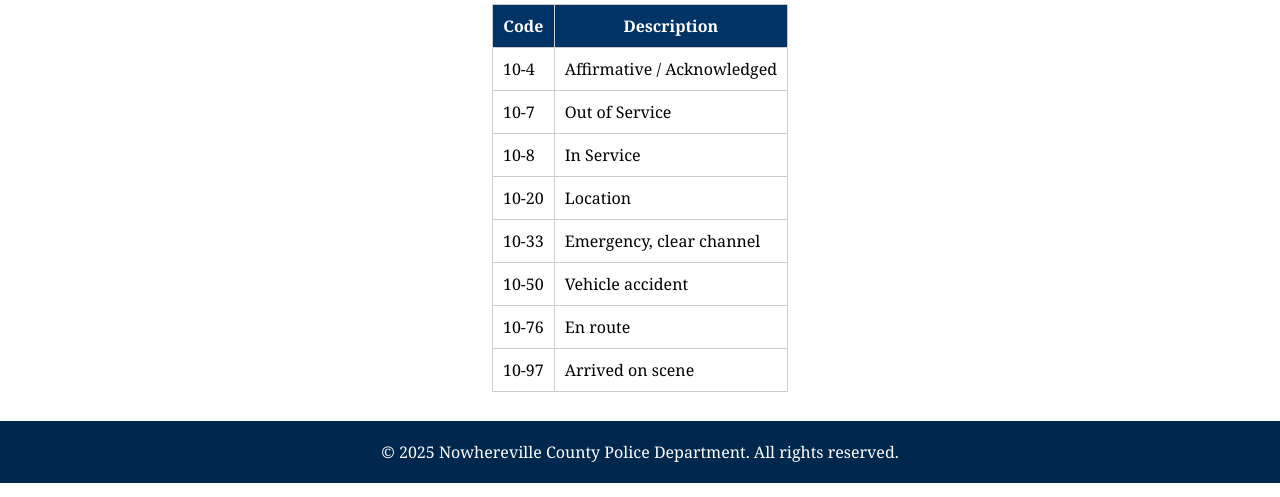
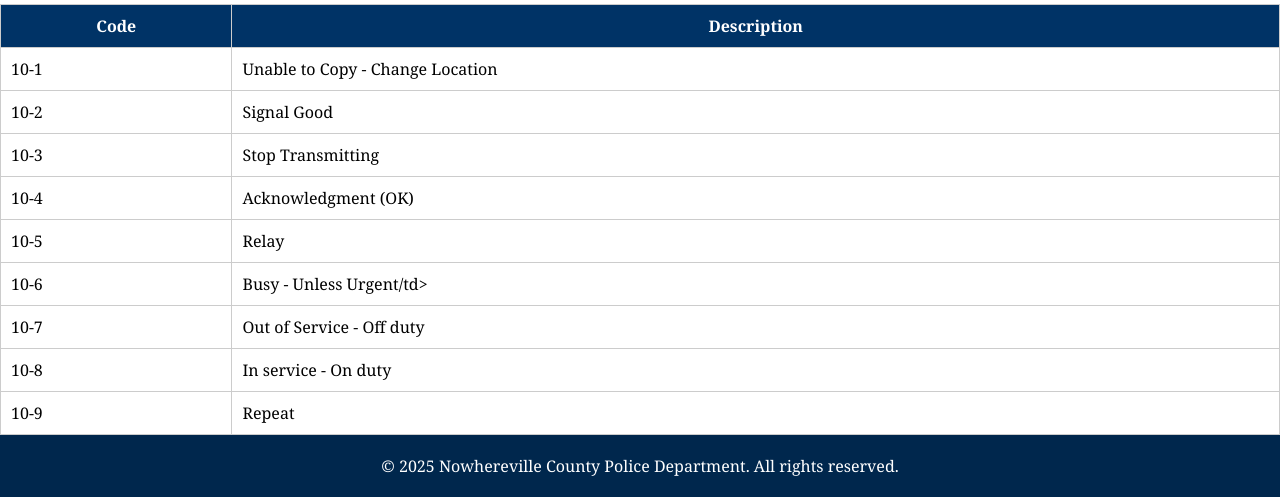
Before and after one commit to NVCPD/nowhereville-pd-site, a plain HTML site: page 10codes.html in a window 1280 px wide. Shown: the part 317-814 px from the top of the page. Drawn offline with Linux system fonts and the light colour scheme.

Commit message:
Update 10codes.html
UPDATED 10-CODES

added "1-9" header uhhh ill make the rest now :3

```diff
--- a/10codes.html
+++ b/10codes.html
@@ -68,19 +68,29 @@
     <a href="10codes.html">10-Codes</a>
     <a href="careers.html">Careers</a>
   </nav>
+<! 10-1	Unable to Copy - Change Location
+10-2	Signal Good
+10-3	Stop Transmitting
+10-4	Acknowledgment (OK)
+10-5	Relay
+10-6	Busy - Unless Urgent
+10-7	Out of Service
+10-8	In Service
+10-9	Repeat
 
   <div class="container">
-    <h2>10-Codes</h2>
+    <h2>1-9 Codes</h2>
     <table>
       <tr><th>Code</th><th>Description</th></tr>
-      <tr><td>10-4</td><td>Affirmative / Acknowledged</td></tr>
-      <tr><td>10-7</td><td>Out of Service</td></tr>
-      <tr><td>10-8</td><td>In Service</td></tr>
-      <tr><td>10-20</td><td>Location</td></tr>
-      <tr><td>10-33</td><td>Emergency, clear channel</td></tr>
-      <tr><td>10-50</td><td>Vehicle accident</td></tr>
-      <tr><td>10-76</td><td>En route</td></tr>
-      <tr><td>10-97</td><td>Arrived on scene</td></tr>
+      <tr><td>10-1</td><td>Unable to Copy - Change Location</td></tr>
+      <tr><td>10-2</td><td>Signal Good</td></tr>
+      <tr><td>10-3</td><td>Stop Transmitting</td></tr>
+      <tr><td>10-4</td><td>Acknowledgment (OK)</td></tr>
+      <tr><td>10-5</td><td>Relay</td></tr>
+      <tr><td>10-6</td><td>Busy - Unless Urgent/td></tr>
+      <tr><td>10-7</td><td>Out of Service - Off duty</td></tr>
+      <tr><td>10-8</td><td>In service - On duty</td></tr>
+      <tr><td>10-9</td><td>Repeat</td></tr>
     </table>
   </div>
 
```
